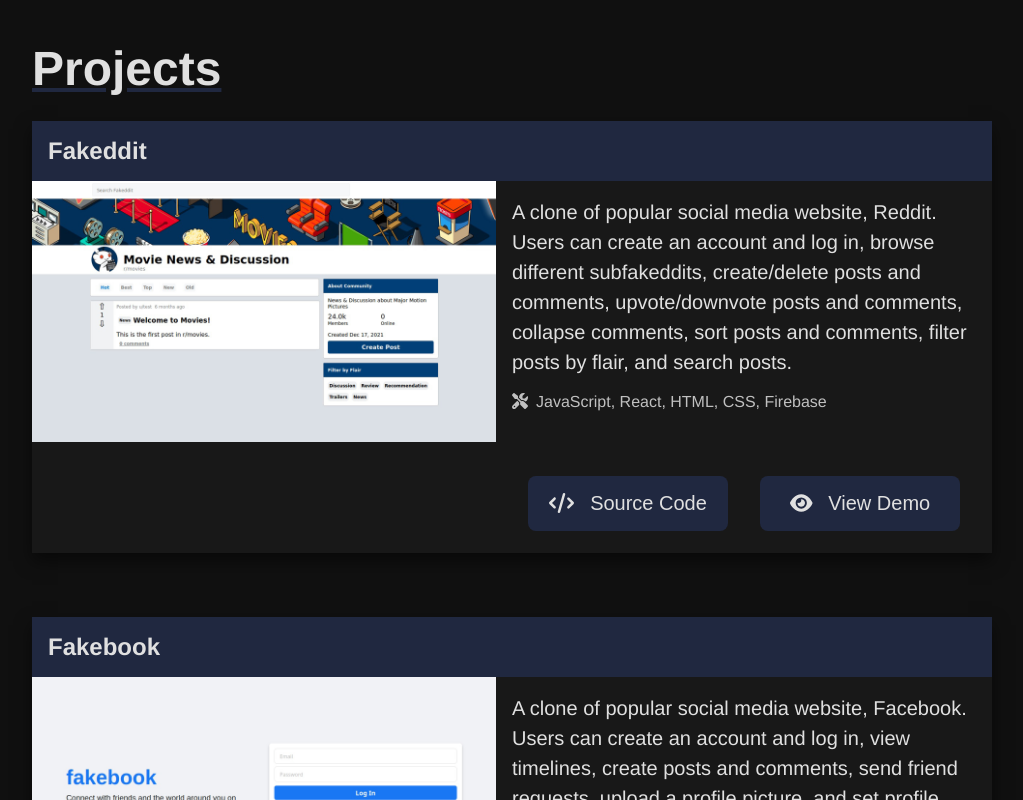
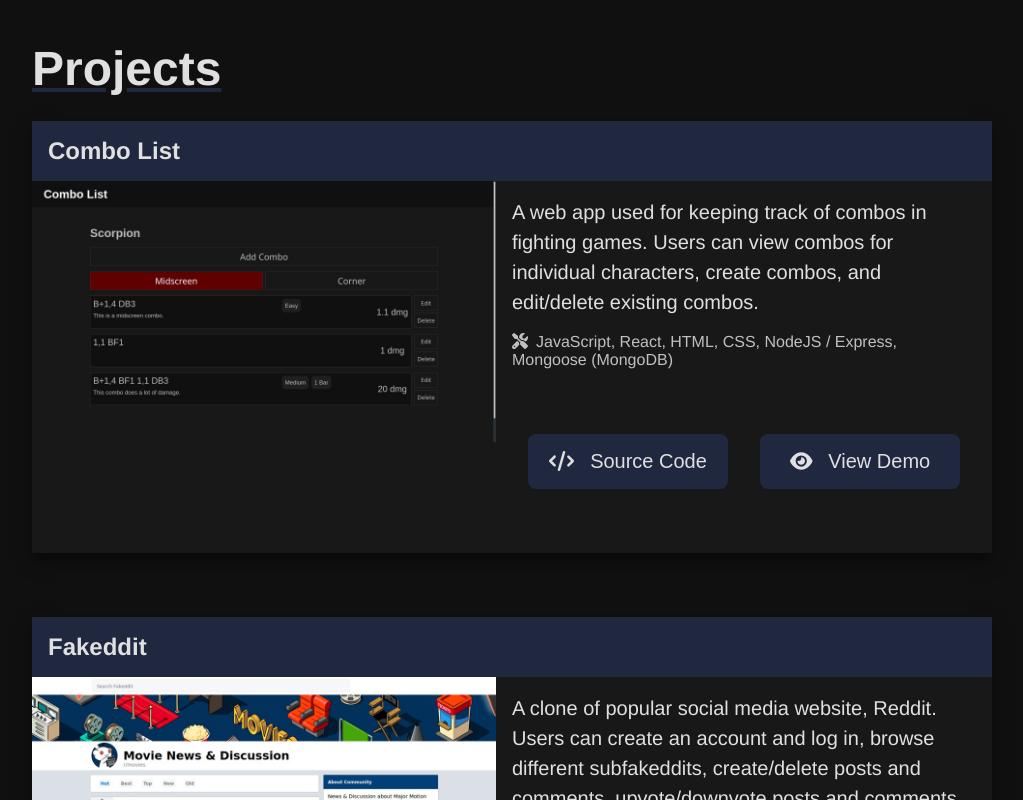
Before and after one commit to RedRaptor10/portfolio, a React (Create React App) app: page / in a window 1280 px wide. Shown: the part 1540-2340 px from the top of the page, without its empty margins (128-1151 px from the left). Built offline with nearby package versions, Linux system fonts and the light colour scheme.

Commit message:
Add project: Combo List

```diff
--- a/src/data/projects.js
+++ b/src/data/projects.js
@@ -1,4 +1,13 @@
 const projects = [
+    {
+        name: 'Combo List',
+        description: 'A web app used for keeping track of combos in fighting games. Users can view combos ' +
+            'for individual characters, create combos, and edit/delete existing combos.',
+        tools: 'JavaScript, React, HTML, CSS, NodeJS / Express, Mongoose (MongoDB)',
+        thumb: 'combo-list.jpg',
+        demo: 'https://redraptor10.github.io/combo-list/',
+        source: 'https://github.com/RedRaptor10/combo-list'
+    },
     {
         name: 'Fakeddit',
         description: 'A clone of popular social media website, Reddit. Users can create an account ' +
@@ -7,7 +16,7 @@
             'search posts.',
         tools: 'JavaScript, React, HTML, CSS, Firebase',
         thumb: 'fakeddit.jpg',
-        demo: 'https://redraptor10.github.io/fakeddit',
+        demo: 'https://redraptor10.github.io/fakeddit/',
         source: 'https://github.com/RedRaptor10/fakeddit'
     },
     {
```
Also changed, not shown: src/assets/projects/combo-list.jpg (added).
